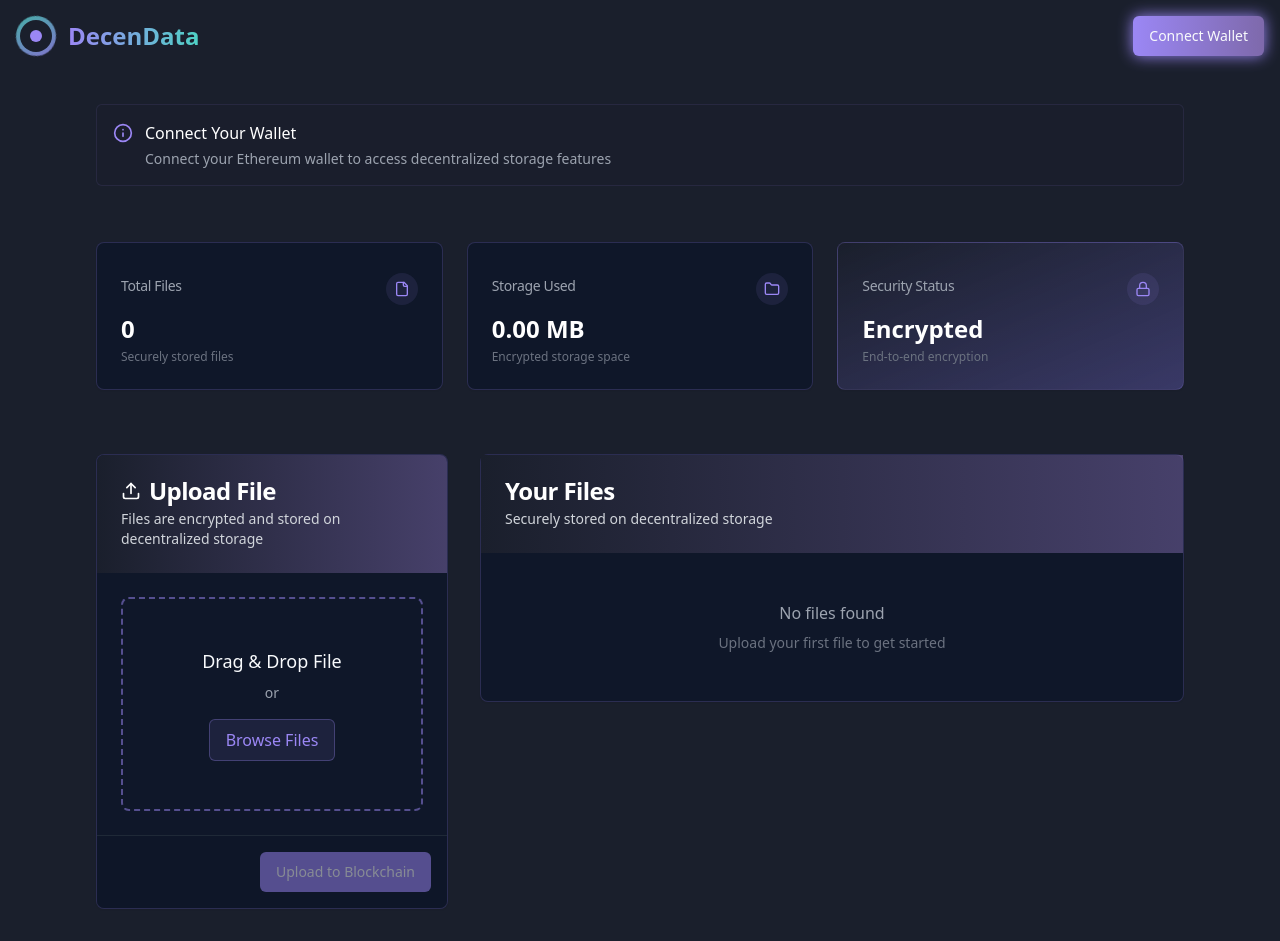
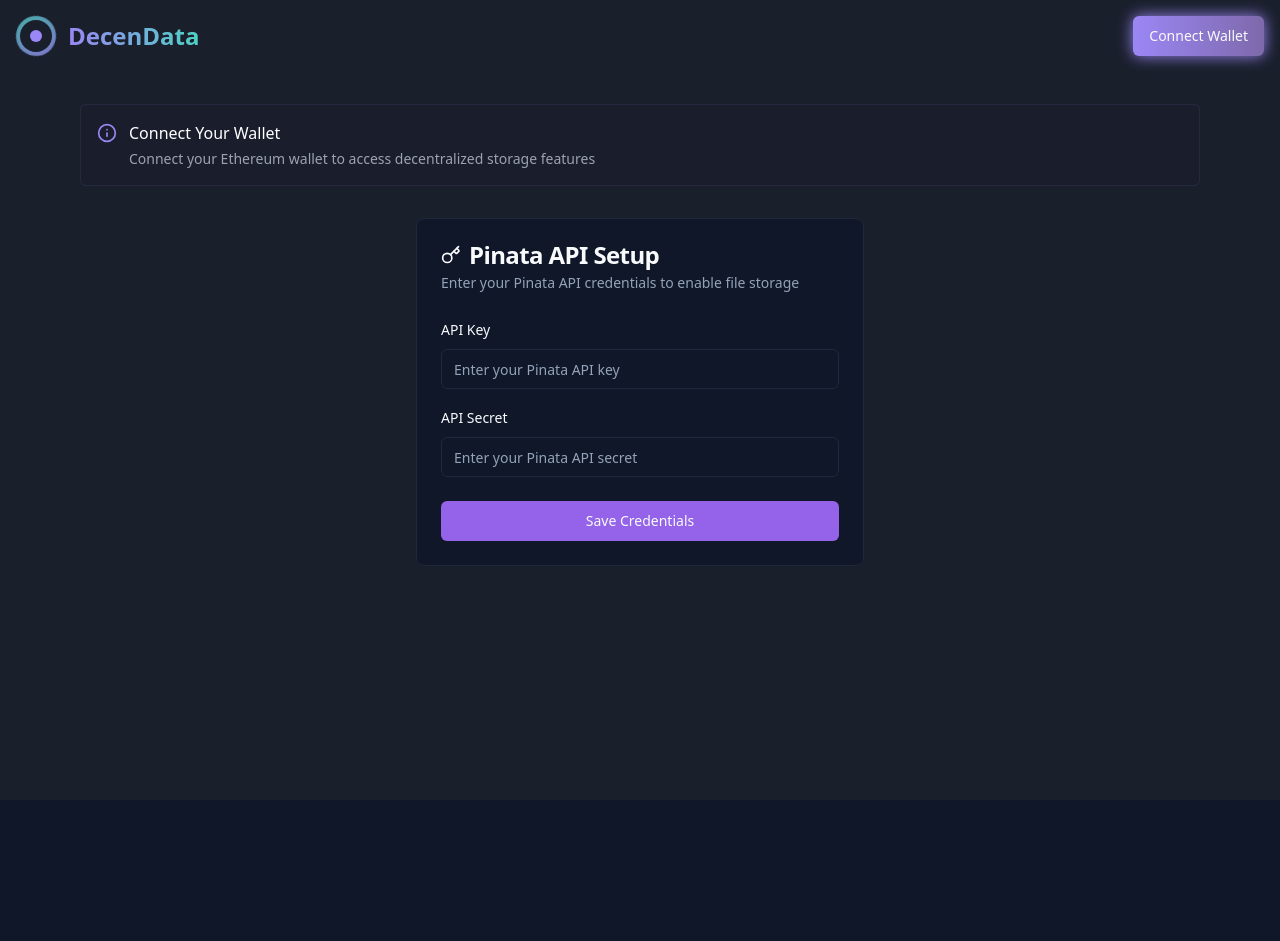
Before and after one commit to amanmaurya7/decen-data, a React (Vite) app: page / in a window 1280 px wide. After the commit the page ends 800 px from the top, so only its background shows below. Built offline with nearby package versions, Linux system fonts and the light colour scheme.

Commit message:
Add user-specific Pinata API key input
Allow users to input their own Pinata API keys for file storage.

```diff
--- /dev/null
+++ b/src/components/PinataSetup.tsx
@@ -0,0 +1,84 @@
+
+import React, { useState, useEffect } from 'react';
+import { Card, CardContent, CardDescription, CardFooter, CardHeader, CardTitle } from "@/components/ui/card";
+import { Input } from "@/components/ui/input";
+import { Button } from "@/components/ui/button";
+import { useToast } from "@/hooks/use-toast";
+import { Key } from "lucide-react";
+
+export const PinataSetup = () => {
+  const [apiKey, setApiKey] = useState('');
+  const [apiSecret, setApiSecret] = useState('');
+  const { toast } = useToast();
+
+  useEffect(() => {
+    const savedApiKey = localStorage.getItem('PINATA_API_KEY');
+    const savedApiSecret = localStorage.getItem('PINATA_API_SECRET');
+    if (savedApiKey) setApiKey(savedApiKey);
+    if (savedApiSecret) setApiSecret(savedApiSecret);
+  }, []);
+
+  const handleSave = () => {
+    if (!apiKey || !apiSecret) {
+      toast({
+        title: "Error",
+        description: "Please enter both API key and API secret",
+        variant: "destructive",
+      });
+      return;
+    }
+
+    localStorage.setItem('PINATA_API_KEY', apiKey);
+    localStorage.setItem('PINATA_API_SECRET', apiSecret);
+
+    toast({
+      title: "Success",
+      description: "Pinata credentials saved successfully",
+    });
+  };
+
+  return (
+    <Card className="w-full max-w-md mx-auto">
+      <CardHeader>
+        <CardTitle className="flex items-center gap-2">
+          <Key className="h-5 w-5" />
+          Pinata API Setup
+        </CardTitle>
+        <CardDescription>
+          Enter your Pinata API credentials to enable file storage
+        </CardDescription>
+      </CardHeader>
+      <CardContent className="space-y-4">
+        <div className="space-y-2">
+          <label htmlFor="apiKey" className="text-sm font-medium">
+            API Key
+          </label>
+          <Input
+            id="apiKey"
+            type="text"
+            value={apiKey}
+            onChange={(e) => setApiKey(e.target.value)}
+            placeholder="Enter your Pinata API key"
+          />
+        </div>
+        <div className="space-y-2">
+          <label htmlFor="apiSecret" className="text-sm font-medium">
+            API Secret
+          </label>
+          <Input
+            id="apiSecret"
+            type="password"
+            value={apiSecret}
+            onChange={(e) => setApiSecret(e.target.value)}
+            placeholder="Enter your Pinata API secret"
+          />
+        </div>
+      </CardContent>
+      <CardFooter>
+        <Button onClick={handleSave} className="w-full">
+          Save Credentials
+        </Button>
+      </CardFooter>
+    </Card>
+  );
+};
--- a/src/pages/Index.tsx
+++ b/src/pages/Index.tsx
@@ -1,4 +1,3 @@
-
 import { useState, useEffect } from 'react';
 import { v4 as uuidv4 } from 'uuid';
 import Header from '@/components/Header';
@@ -24,6 +23,8 @@ import {
   deleteFile
 } from '@/utils/blockchainUtils';
 import { File, Folder, Lock, Upload, Check } from 'lucide-react';
+import { PinataSetup } from '@/components/PinataSetup';
+import { arePinataCredentialsSet } from '@/utils/ipfsUtils';
 
 interface FileInterface {
   id: string;
@@ -48,6 +49,7 @@ const Index = () => {
   const [shareModalOpen, setShareModalOpen] = useState(false);
   const [currentlySharedFile, setCurrentlySharedFile] = useState<string | null>(null);
   const [isShareProcessing, setIsShareProcessing] = useState(false);
+  const [isPinataSetup, setIsPinataSetup] = useState(false);
 
   const toast = useToast();
 
@@ -55,7 +57,6 @@ const Index = () => {
     const checkConnection = async () => {
       if (window.ethereum) {
         try {
-          // Request accounts from MetaMask
           const accounts = await window.ethereum.request({ method: 'eth_accounts' });
 
           if (accounts && accounts.length > 0) {
@@ -109,6 +110,10 @@ const Index = () => {
         window.ethereum.removeAllListeners('chainChanged');
       }
     };
+  }, []);
+
+  useEffect(() => {
+    setIsPinataSetup(arePinataCredentialsSet());
   }, []);
 
   const handleConnectWallet = async () => {
@@ -424,6 +429,30 @@ const Index = () => {
     v => v.toLowerCase() !== accountAddress.toLowerCase()
   ) || [];
 
+  if (!isPinataSetup) {
+    return (
+      <div className="min-h-screen bg-blockchain-darkBlue flex flex-col">
+        <Header
+          onConnect={handleConnectWallet}
+          isConnected={isConnected}
+          accountAddress={accountAddress}
+          networkName={networkName}
+        />
+        <main className="flex-1 w-full max-w-6xl mx-auto px-4 py-8">
+          <div className="mb-8">
+            <NetworkStatus
+              isConnected={isConnected}
+              connectedNetwork={networkName}
+              isCorrectNetwork={isCorrectNetwork}
+              onSwitchNetwork={handleSwitchNetwork}
+            />
+          </div>
+          <PinataSetup />
+        </main>
+      </div>
+    );
+  }
+
   return (
     <div className="min-h-screen bg-blockchain-darkBlue flex flex-col">
       <Header
--- a/src/utils/ipfsUtils.ts
+++ b/src/utils/ipfsUtils.ts
@@ -1,26 +1,20 @@
-// IPFS utils using Pinata API for uploads
-// ---------------------------------------------------------------------------
-// IMPORTANT: Add your Pinata credentials to a .env file at the root of your project:
-// VITE_PINATA_API_KEY=your_key_here
-// VITE_PINATA_API_SECRET=your_secret_here
-//
-// Pinata Docs: https://docs.pinata.cloud/api-pinning/pin-file
-//
-// These VITE_ prefixed variables are automatically available to your Vite project via import.meta.env
-// ---------------------------------------------------------------------------
 
-const PINATA_API_KEY = import.meta.env.VITE_PINATA_API_KEY as string;
-const PINATA_API_SECRET = import.meta.env.VITE_PINATA_API_SECRET as string;
+// Get Pinata credentials from localStorage
+const getPinataCredentials = () => {
+  const apiKey = localStorage.getItem('PINATA_API_KEY');
+  const apiSecret = localStorage.getItem('PINATA_API_SECRET');
 
-if (!PINATA_API_KEY || !PINATA_API_SECRET) {
-  console.warn(
-    "Pinata API key/secret missing. Please add VITE_PINATA_API_KEY and VITE_PINATA_API_SECRET in your .env file."
-  );
-}
+  if (!apiKey || !apiSecret) {
+    throw new Error('Pinata credentials not found. Please set up your API keys first.');
+  }
+
+  return { apiKey, apiSecret };
+};
 
 // Upload a file to Pinata
 export const uploadToIPFS = async (file: File): Promise<string> => {
   try {
+    const { apiKey, apiSecret } = getPinataCredentials();
     const endpoint = "https://api.pinata.cloud/pinning/pinFileToIPFS";
     const formData = new FormData();
     formData.append("file", file);
@@ -28,9 +22,8 @@ export const uploadToIPFS = async (file: File): Promise<string> => {
     const response = await fetch(endpoint, {
       method: "POST",
       headers: {
-        // Corrected headers according to Pinata documentation
-        pinata_api_key: PINATA_API_KEY,
-        pinata_secret_api_key: PINATA_API_SECRET,
+        pinata_api_key: apiKey,
+        pinata_secret_api_key: apiSecret,
       },
       body: formData,
     });
@@ -40,7 +33,6 @@ export const uploadToIPFS = async (file: File): Promise<string> => {
       throw new Error("Pinata upload failed: " + errorText);
     }
     const result = await response.json();
-    // Pinata returns IPFS hash under IpfsHash
     return result.IpfsHash;
   } catch (error) {
     console.error("Error uploading to Pinata:", error);
@@ -69,12 +61,13 @@ export const getIPFSGatewayURL = (ipfsHash: string): string => {
 // Unpin (delete) a file from Pinata by IPFS hash
 export const unpinFromIPFS = async (ipfsHash: string): Promise<void> => {
   try {
+    const { apiKey, apiSecret } = getPinataCredentials();
     const endpoint = `https://api.pinata.cloud/pinning/unpin/${ipfsHash}`;
     const response = await fetch(endpoint, {
       method: "DELETE",
       headers: {
-        pinata_api_key: PINATA_API_KEY,
-        pinata_secret_api_key: PINATA_API_SECRET,
+        pinata_api_key: apiKey,
+        pinata_secret_api_key: apiSecret,
       },
     });
 
@@ -82,10 +75,15 @@ export const unpinFromIPFS = async (ipfsHash: string): Promise<void> => {
       const errText = await response.text();
       throw new Error("Failed to unpin from Pinata: " + errText);
     }
-    // Optionally: return something if you want
-    return;
   } catch (error) {
     console.error("Error unpinning from Pinata:", error);
     throw error;
   }
 };
+
+// Check if Pinata credentials are set
+export const arePinataCredentialsSet = (): boolean => {
+  const apiKey = localStorage.getItem('PINATA_API_KEY');
+  const apiSecret = localStorage.getItem('PINATA_API_SECRET');
+  return Boolean(apiKey && apiSecret);
+};
```
Also changed, not shown: 1 other file (tests, documents, lock files or other folders).
